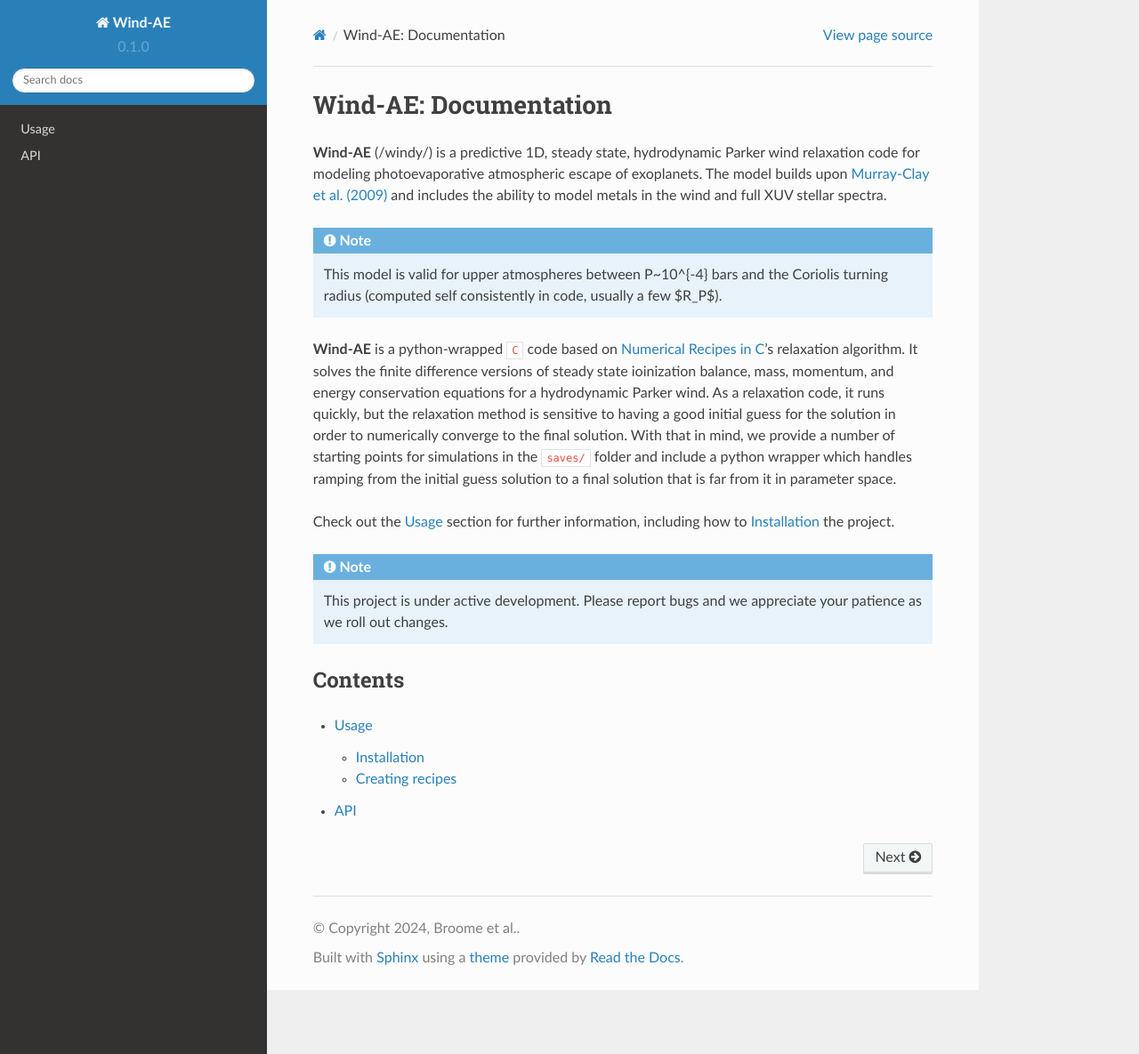
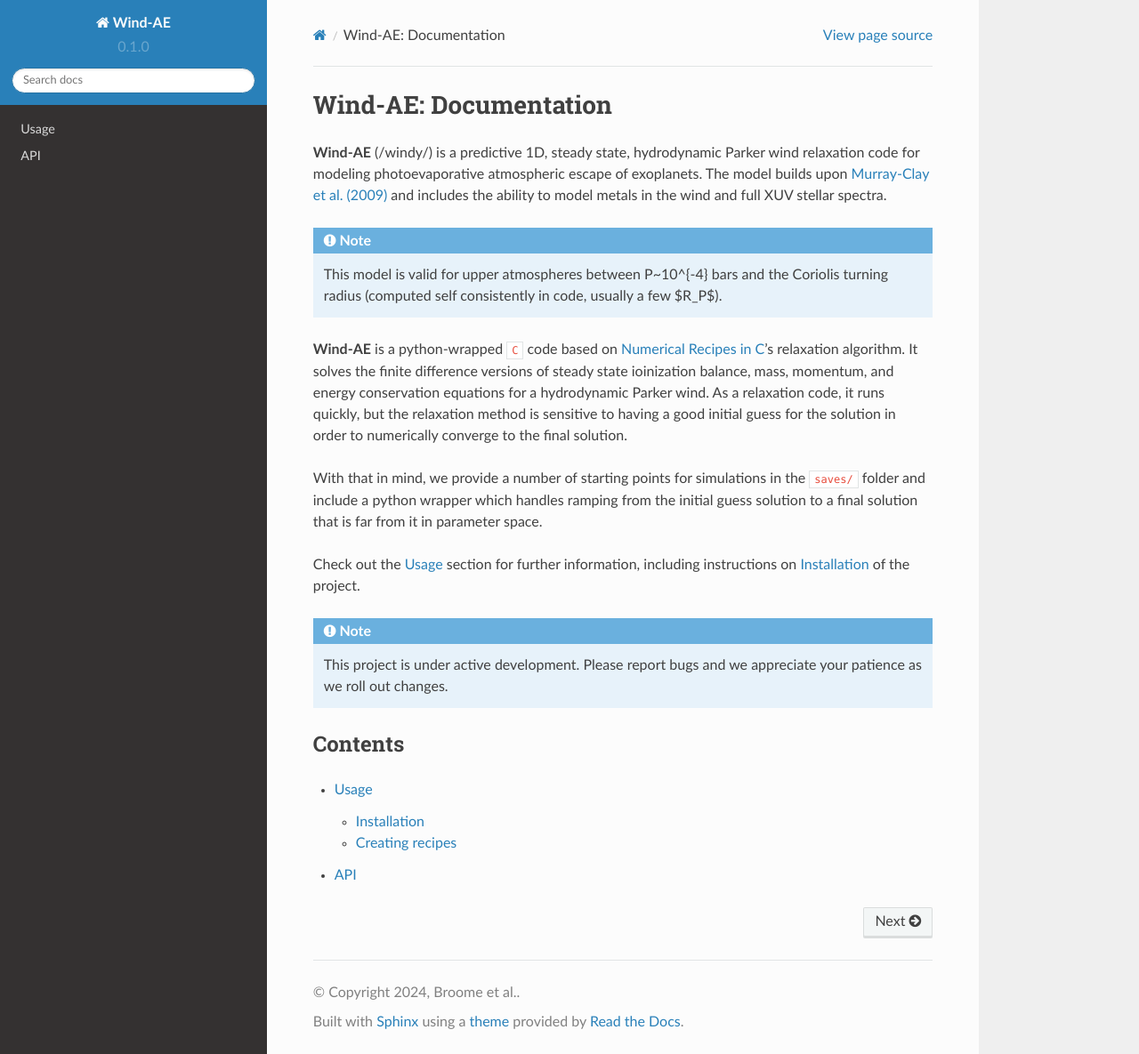
Before and after one commit to mibroome/wind-ae_docs, a Sphinx documentation site: the page built from docs/source/index.rst, in a window 1280 px wide and 1185 px high. Shown: the whole window at 89% size. Built offline with Sphinx 7.4.7 and the Read the Docs theme 2.0.0, drawn with Linux system fonts in a browser that asks for light colours.

Commit message:
Update index.rst

```diff
--- a/docs/source/index.rst
+++ b/docs/source/index.rst
@@ -11,12 +11,14 @@ Wind-AE: Documentation
 
 
 **Wind-AE** is a python-wrapped ``C`` code based on `Numerical Recipes in C`_'s relaxation algorithm. It solves the finite difference versions of steady state ioinization balance, mass, momentum, and energy conservation equations for a hydrodynamic Parker wind.
-As a relaxation code, it runs quickly, but the relaxation method is sensitive to having a good initial guess for the solution in order to numerically converge to the final solution. With that in mind, we provide a number of starting points for simulations in the ``saves/`` folder and include a python wrapper which handles ramping from the initial guess solution to a final solution that is far from it in parameter space.
+As a relaxation code, it runs quickly, but the relaxation method is sensitive to having a good initial guess for the solution in order to numerically converge to the final solution.
+
+With that in mind, we provide a number of starting points for simulations in the ``saves/`` folder and include a python wrapper which handles ramping from the initial guess solution to a final solution that is far from it in parameter space.
 
 .. _Numerical Recipes in C: https://numerical.recipes/
 
 Check out the :doc:`usage` section for further information, including
-how to :ref:`installation` the project.
+instructions on :ref:`installation` of the project.
 
 
 
```
